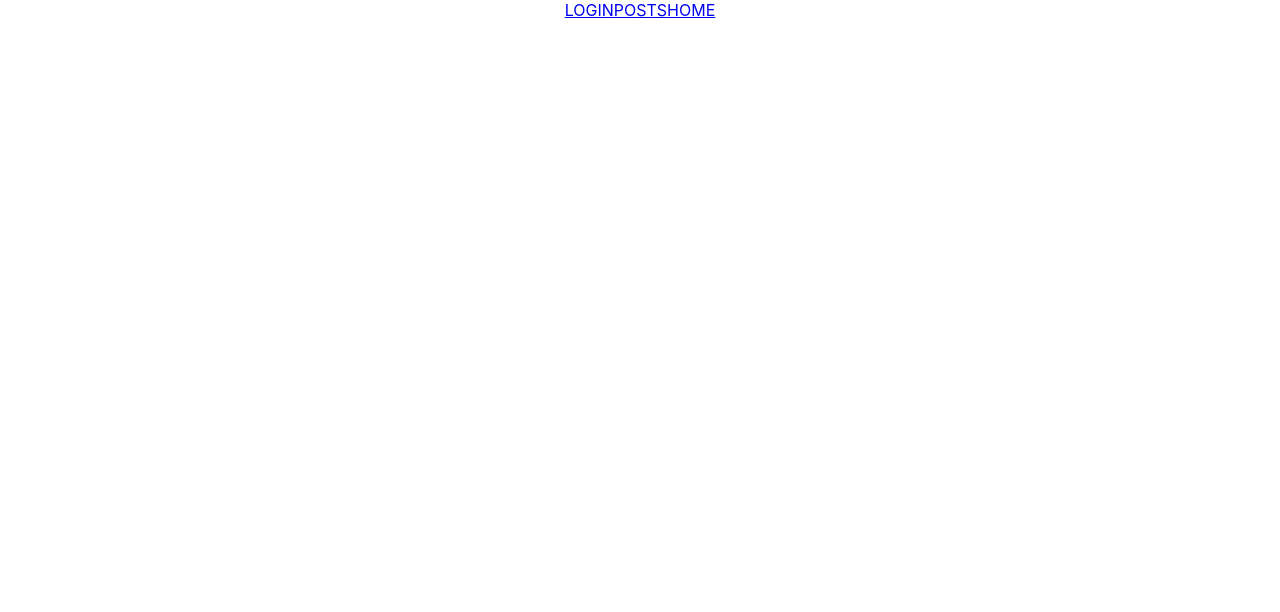
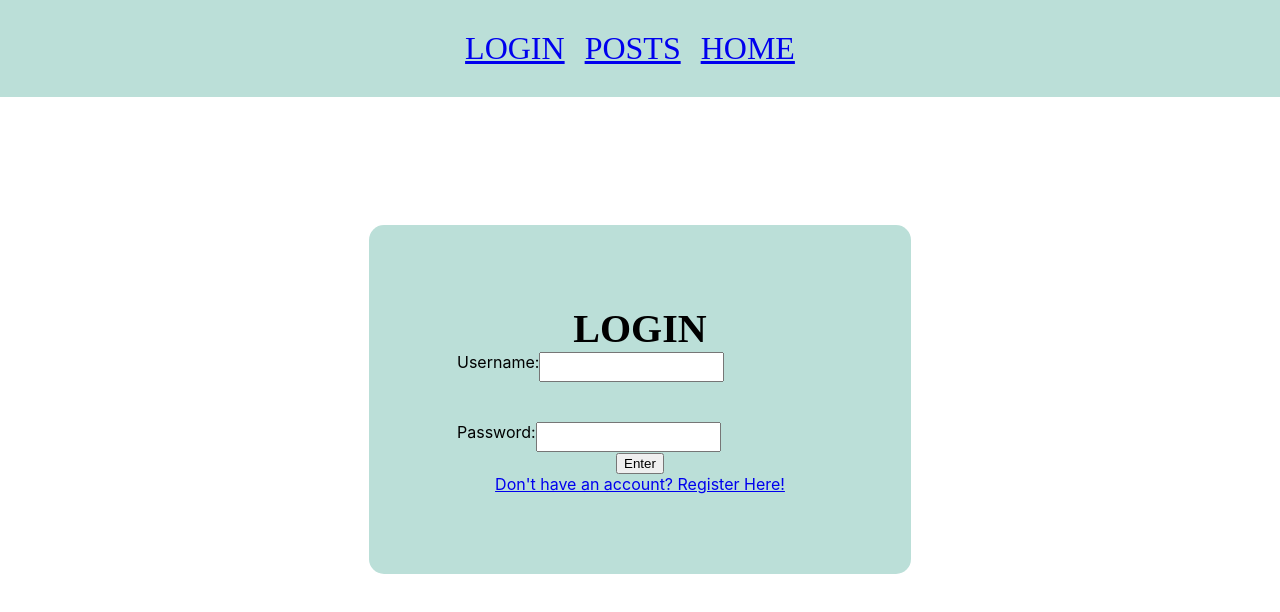
Before and after one commit to Miguel2493/stranger-things, a React (Create React App) app: page /login in a window 1280 px wide. Shown: the top 612 px of the page. Built offline with nearby package versions, Linux system fonts and the light colour scheme.

Commit message:
updated more components

```diff
--- a/src/App.css
+++ b/src/App.css
@@ -36,3 +36,56 @@
     transform: rotate(360deg);
   }
 }
+
+#nav {
+  background-color: #bbdfd8;
+  font-size: xx-large;
+  padding: 30px;
+  font-family: copperplate;
+}
+.login1 {
+  margin-right: 20px;
+}
+.posts1 {
+  margin-right: 20px;
+}
+.home1 {
+  margin-right: 20px;
+}
+.loginpage {
+  width: 382px;
+  overflow: hidden;
+  margin: auto;
+  margin-top: 10%;
+  padding: 80px;
+  background: #bbdfd8;
+  border-radius: 15px;
+}
+.logword {
+  font-size: 40px;
+  font-weight: 700;
+  font-family: copperplate;
+  margin: 0px;
+}
+.username {
+  display: flex;
+  flex-direction: row;
+  word-break: break-all;
+  width: 300px;
+  height: 30px;
+  border: none;
+  border-radius: 3px;
+  padding-left: 8px;
+  padding-right: 8px;
+  margin-bottom: 40px;
+}
+.password {
+  display: flex;
+  flex-direction: row;
+  margin-top: 40px;
+  width: 300px;
+  height: 30px;
+  border: none;
+  border-radius: 3px;
+  padding-left: 8px;
+}
--- a/src/App.js
+++ b/src/App.js
@@ -27,21 +27,19 @@ import { Nav, Home, Login, Posts, Register, Profile } from "./Components";
 function App() {
   console.log("App");
   return (
-    <div className="App">
-      <Router>
+    <Router>
+      <div className="App">
         <Nav />
         <Switch>
-          {/* <Login /> */}
+          <Route exact path="/login" component={Login} />;
           <Route path="/home" component={Home} />
           <Route path="/posts" component={Posts} />
-          {/* <Route path="/messages" component={Messages} /> */}
-          {/* <Route path="/createposts" component={CreatePosts} /> */}
           <Route path="/profile" component={Profile} />
           <Route path="/register" component={Register} />
-          <Route exact path="/" component={Login} />;
+          <Route path="/" component={Home} />
         </Switch>
-      </Router>
-    </div>
+      </div>
+    </Router>
   );
 }
 
--- a/src/Components/Login.jsx
+++ b/src/Components/Login.jsx
@@ -79,25 +79,25 @@ const Login = () => {
 
 
   return (
-    <div>
-      <p>LOGIN</p>
+    <div className="loginpage">
+      <p className="logword">LOGIN</p>
       <form onSubmit={onFormSubmit}>
-        <label>
+        <label className="username">
           Username:
           <input type="text" value={username} onChange={updateUsername} />
         </label>
-        <label>
+        <label className="password">
         Password:
           <input type="text" value={password} onChange={updatePassword} />
         </label>
         <button type="submit">Enter</button>
       </form>
 
-      <Link to="/register">Register</Link>
+      <Link to="/register">Don't have an account? Register Here!</Link>
 
 </div>
 
-  )
+  );
 
 };
 
--- a/src/Components/Nav.jsx
+++ b/src/Components/Nav.jsx
@@ -3,10 +3,10 @@ import { Link }  from "react-router-dom";
 
 const Nav = () => {
     return (
-        <div>
-          <Link to="/login">LOGIN</Link>
-          <Link to="/posts">POSTS</Link>
-          <Link to="/home">HOME</Link>
+        <div id="nav">
+        <Link className="login1" to="/login">LOGIN</Link>
+          <Link className="posts1" to="/posts">POSTS</Link>
+          <Link className="home1"to="/home">HOME</Link>
           {/* <Link to="/messages">Messages</Link> */}
           {/* <Link to="/createposts">CreatePosts</Link> */}
           {/* <Link to="/profile">Profile</Link> */}
--- a/src/Components/Profile.jsx
+++ b/src/Components/Profile.jsx
@@ -1,7 +1,7 @@
 const Profile = () => {
     return (
         <div>
-            <h1>Profile</h1>
+            <h1>Messages</h1>
         </div>
     )
 }
```
